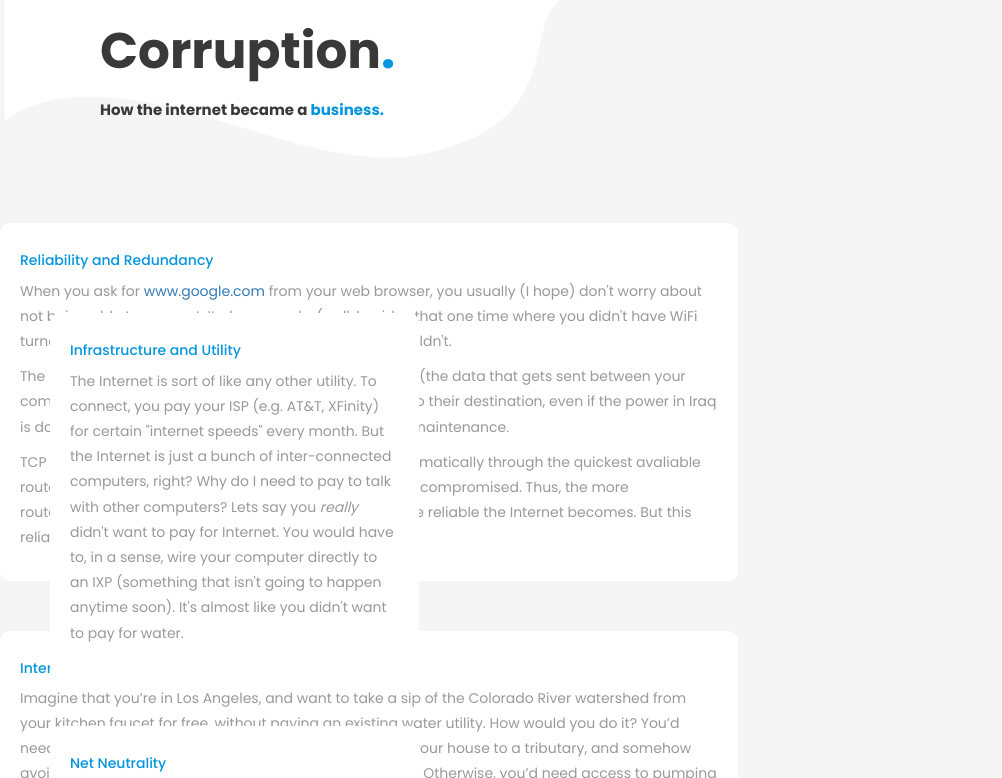
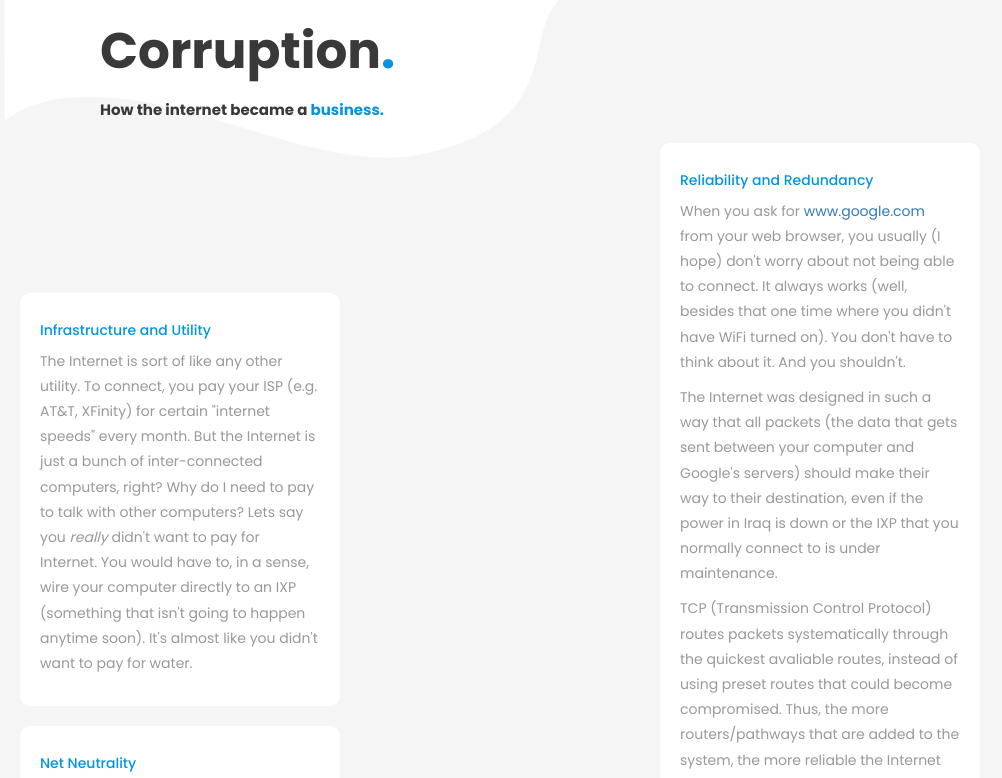
Before and after one commit to nicholaschiang/hist-website, a plain HTML site: page index.html in a window 1280 px wide. Shown: the part 6020-6798 px from the top of the page, without its empty margins (0-1002 px from the left). Drawn offline with nearby package versions, Linux system fonts and the light colour scheme; files whose address does not match are found by name.

Commit message:
Update style.css

```diff
--- a/styles/style.css
+++ b/styles/style.css
@@ -121,30 +121,23 @@ h5 {
 
 #corruption .text-box {
     border-radius: 10px;
-    width: 60%;
-    height: auto;
+    width: 50%;
     background: #fff;
     padding: 20px;
-    margin-bottom: 50px;
+    margin: 20px;
 }
 
 #corruption .left-container {
-    position: absolute;
-    left: 50px;
-    margin-left: 0px !important;
-    margin-top: 190px !important;
-}
-
-#corruption .left-container .text-box {
-    width: 30% !important;
+    margin-top: 150px !important;
+    float: left;
+    width: 50%;
 }
 
 #corruption .right-container {
-    position: absolute;
-    right: 50px;
-    margin-right: 0px !important;
-    margin-top: 100px !important;
+    float: right;
+    width: 50%;
 }
+
 /* image w/ text overlays timeline
 =================================================*/
 
```
